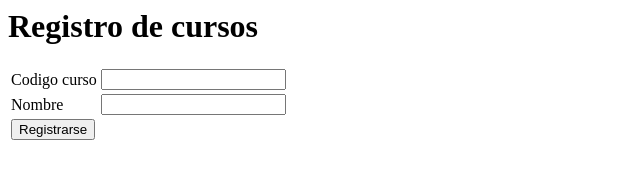
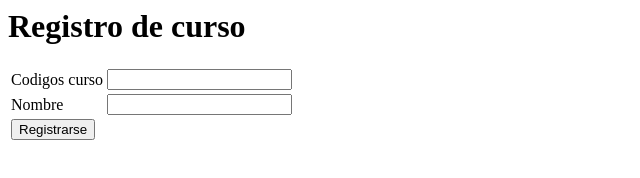
Before and after one commit to carmenInf/AIAW_Grupo4, a plain HTML site: page indexcurso.html in a window 1280 px wide. Shown: the full height of the page, 0-640 px from the left. Drawn offline with Linux system fonts and the light colour scheme.

Commit message:
Version 2 registracion de cursos

```diff
--- a/indexcurso.html
+++ b/indexcurso.html
@@ -3,12 +3,12 @@
         <title>Registracion de cursos</title>
     </head>
     <body>
-        <h1>Registro de cursos</h1>
+        <h1>Registro de curso</h1>
         <form action="./indexcurso.html" method="post">
             <table>
                 <tr>
                     <td>
-                        <label>Codigo curso</label>
+                        <label>Codigos curso</label>
                     </td>
                     <td>
                         <input type="text"/>
```
